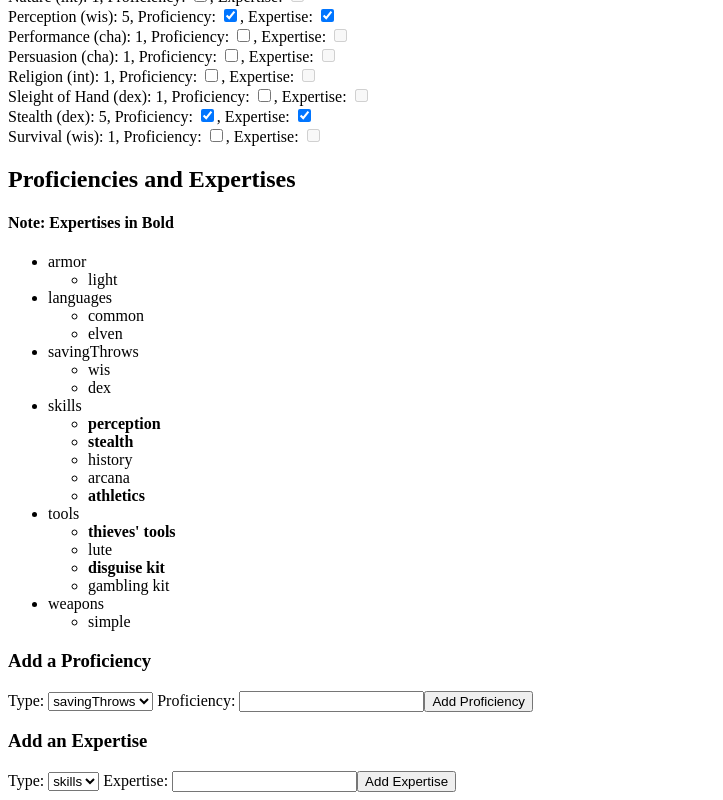
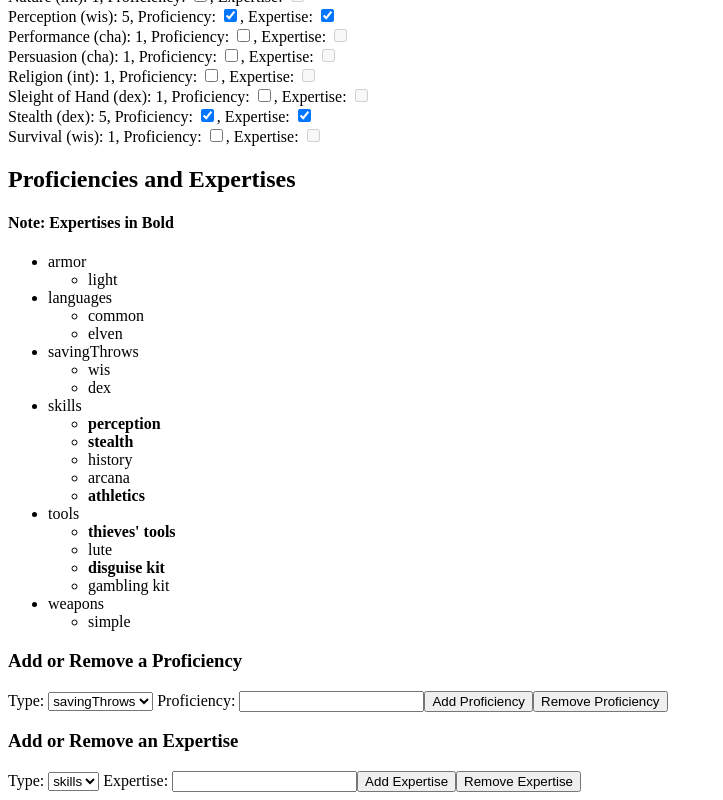
Before and after one commit to cjb3768/TryingAngular, an Angular app in the folder char-sheet-gen/: page / in a window 1280 px wide. Shown: the part 328-1128 px from the top of the page, without its empty margins (0-723 px from the left). Built offline with nearby package versions, Linux system fonts and the light colour scheme.

Commit message:
Can now remove proficiencies and expertises using ProficienciesComponent Added buttons and helper functions to link the functionality to the component.

```diff
--- a/char-sheet-gen/src/app/proficiencies/proficiencies.component.html
+++ b/char-sheet-gen/src/app/proficiencies/proficiencies.component.html
@@ -18,7 +18,7 @@
   </li>
 </ul>
 
-<h3>Add a Proficiency</h3>
+<h3>Add or Remove a Proficiency</h3>
 <div>
 
   Type:
@@ -31,9 +31,10 @@
   Proficiency:
   <input type="string" [formControl]="proficiencyName">
   <button (click)="addProficiency()">Add Proficiency</button>
+  <button (click)="removeProficiency()">Remove Proficiency</button>
 </div>
 
-<h3>Add an Expertise</h3>
+<h3>Add or Remove an Expertise</h3>
 <div>
   Type:
 
@@ -46,4 +47,5 @@
   Expertise:
   <input type="string" [formControl]="expertiseName">
   <button (click)="addExpertise()">Add Expertise</button>
+  <button (click)="removeExpertise()">Remove Expertise</button>
 </div>
--- a/char-sheet-gen/src/app/proficiencies/proficiencies.component.ts
+++ b/char-sheet-gen/src/app/proficiencies/proficiencies.component.ts
@@ -35,10 +35,33 @@ export class ProficienciesComponent implements OnInit {
   addExpertise(){
     //check to make sure user has input a name for the expertise
     if (this.expertiseName.value){
+      //attempt to add new expertise
       console.log(this.proficienciesService.addExpertise(this.expertiseType.value, this.expertiseName.value));
     }
     else{
       console.log("Error: No expertise name specified");
     }
   }
+
+  removeProficiency(){
+    //check to make sure user has input a name for the proficiency
+    if (this.proficiencyName.value){
+      //attempt to remove proficiency
+      console.log(this.proficienciesService.removeProficiency(this.proficiencyType.value, this.proficiencyName.value));
+    }
+    else{
+      console.log("Error: No proficiency name specified");
+    }
+  }
+
+  removeExpertise(){
+    //check to make sure user has input a name for the expertise
+    if (this.expertiseName.value){
+      //attempt to remove expertise
+      console.log(this.proficienciesService.removeExpertise(this.expertiseType.value, this.expertiseName.value));
+    }
+    else{
+      console.log("Error: No expertise name specified");
+    }
+  }
 }
```
